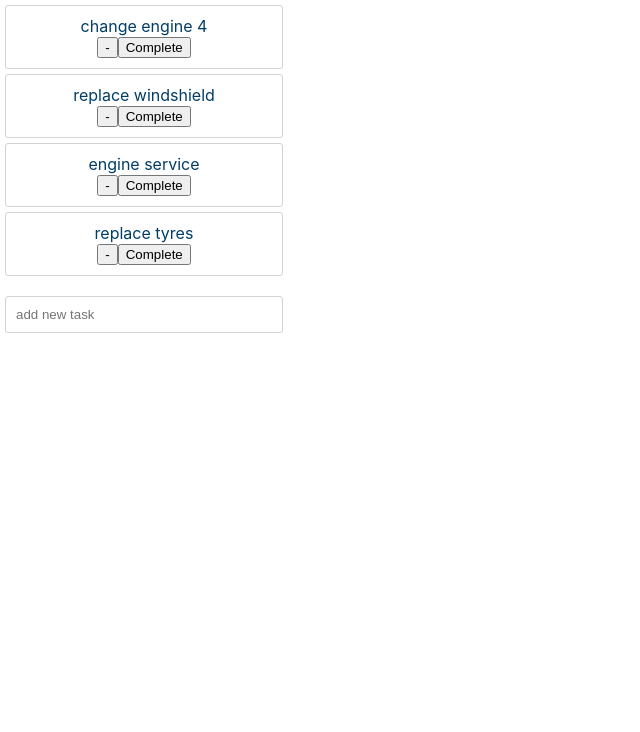
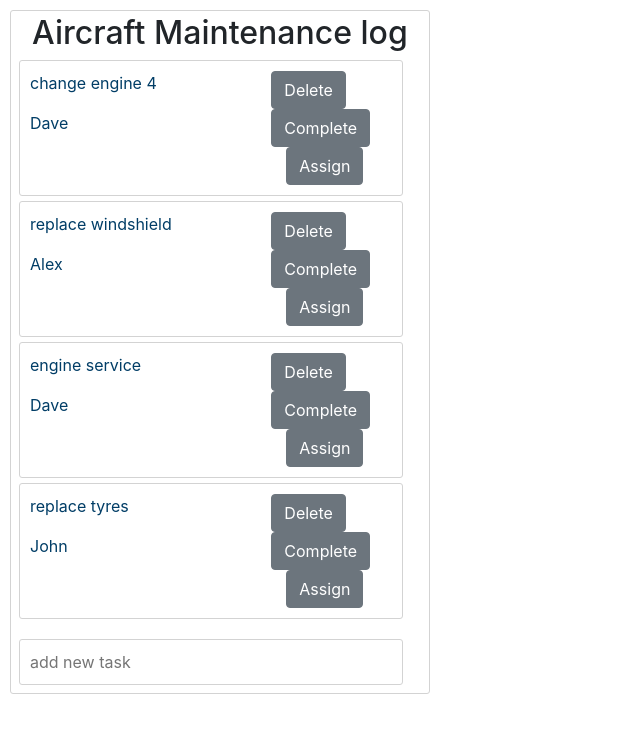
Before and after one commit to Tommychinn/trustflight_test, a React (Create React App) app: page / in a window 1280 px wide. Shown: the top 732 px of the page, without its empty margins (0-640 px from the left). Built offline with nearby package versions, Linux system fonts and the light colour scheme.

Commit message:
trying to sort out modal to update worker but too late to use Redux

```diff
--- a/package.json
+++ b/package.json
@@ -6,9 +6,12 @@
     "@testing-library/jest-dom": "^4.2.4",
     "@testing-library/react": "^9.5.0",
     "@testing-library/user-event": "^7.2.1",
+    "bootstrap": "^4.5.0",
     "react": "^16.13.1",
     "react-dom": "^16.13.1",
-    "react-scripts": "3.4.1"
+    "react-hook-form": "^6.0.2",
+    "react-scripts": "3.4.1",
+    "reactstrap": "^8.5.1"
   },
   "scripts": {
     "start": "react-scripts start",
--- a/src/App.jsx
+++ b/src/App.jsx
@@ -1,7 +1,9 @@
 import React, { useState } from "react";
+import { Button } from "reactstrap";
 import "./App.css";
 import InputTask from "./components/InputTask";
 import styles from "./components/Tasks.module.css";
+import AssignModal from "./components/AssignModal";
 
 function App() {
     const [tasks, setTasks] = useState([
@@ -42,20 +44,35 @@ function App() {
         spreadTasks[key].completed = !spreadTasks[key].completed;
         setTasks(spreadTasks);
     };
+
     return (
-        <div className="App">
+        <div className={styles.tasksContainer}>
+            <h2 style={{ textAlign: "center" }}>Aircraft Maintenance log</h2>
             {tasks.map((task, key) => (
                 <div className={styles.task}>
-                    <div
-                        style={{
-                            color: task.completed ? "green" : "rgb(1, 61, 102)",
-                        }}
-                    >
-                        {task.task}
+                    <div className={styles.taskInfo} key={task.task}>
+                        <p
+                            style={{
+                                color: task.completed
+                                    ? "green"
+                                    : "rgb(1, 61, 102)",
+                            }}
+                        >
+                            {task.task}
+                        </p>
+                        <p>{task.employee}</p>
                     </div>
-
-                    <button onClick={() => deleteTask(key)}>-</button>
-                    <button onClick={() => completeTask(key)}>Complete</button>
+                    <div className={styles.changes}>
+                        <Button onClick={() => deleteTask(key)}>Delete</Button>
+                        <Button onClick={() => completeTask(key)}>
+                            Complete
+                        </Button>
+                        <AssignModal
+                            tasks={tasks}
+                            task={task.task}
+                            employee={task.employee}
+                        />
+                    </div>
                 </div>
             ))}
             <InputTask addTask={addTask} />
--- /dev/null
+++ b/src/components/AssignModal.jsx
@@ -0,0 +1,75 @@
+import React, { useState } from "react";
+import { useForm } from "react-hook-form";
+import {
+    Form,
+    Button,
+    Modal,
+    ModalHeader,
+    ModalBody,
+    ModalFooter,
+    Container,
+    Row,
+    Col,
+} from "reactstrap";
+
+const AssignModal = ({ tasks, task, worker, onClick }) => {
+    const [modal, setModal] = useState(false);
+
+    const [employee, setEmployee] = useState(worker);
+    const { handleSubmit, register } = useForm();
+
+    const toggle = () => setModal(!modal);
+
+    const updateTask = () => {
+        const spreadTasks = [...tasks];
+        for (let i = 0; i < spreadTasks.length; i++) {
+            if (spreadTasks[i].task === task) {
+                spreadTasks[i].employee = employee;
+            }
+        }
+    };
+
+    return (
+        <Container>
+            <Button onClick={toggle}>Assign</Button>
+
+            <Modal isOpen={modal} toggle={toggle} size="lg">
+                <ModalHeader toggle={toggle}>Assign Employee</ModalHeader>
+                <Form onSubmit={handleSubmit(updateTask)}>
+                    <ModalBody>
+                        <Row>
+                            <Col lg="12">
+                                <label>Employee</label>
+                            </Col>
+                        </Row>
+                        <Row>
+                            <Col lg="12">
+                                <input
+                                    ref={register({ required: true })}
+                                    type="text"
+                                    name="title"
+                                    onChange={(e) =>
+                                        setEmployee({
+                                            ...employee,
+                                            worker: e.target.value,
+                                        })
+                                    }
+                                />
+                            </Col>
+                        </Row>
+                    </ModalBody>
+                    <ModalFooter>
+                        <Button color="primary" onClick={onClick}>
+                            Submit
+                        </Button>{" "}
+                        <Button color="secondary" onClick={toggle}>
+                            Cancel
+                        </Button>
+                    </ModalFooter>
+                </Form>
+            </Modal>
+        </Container>
+    );
+};
+
+export default AssignModal;
--- a/src/components/Tasks.module.css
+++ b/src/components/Tasks.module.css
@@ -1,12 +1,32 @@
+.tasksContainer {
+    padding: 3px;
+    margin: 10px;
+    border: 0.25px solid rgb(211, 211, 211);
+    border-radius: 3px;
+    width: 32.8vw;
+    flex-flow: flex column;
+    justify-content: center;
+}
+
 .task {
-    width: 20vw;
+    width: 30vw;
     padding: 10px;
     border: 0.25px solid rgb(211, 211, 211);
     border-radius: 3px;
     margin: 5px;
+    display: flex;
+}
+
+.taskInfo {
+    flex: 2;
+    color: rgb(1, 61, 102);
 }
 
 .input {
-    width: 20vw;
+    width: 30vw;
     padding-top: 10px;
 }
+
+.changes {
+    flex: 1;
+}
```
Also changed, not shown: src/index.js (+10 -9 lines), 1 other file (tests, documents, lock files or other folders).
